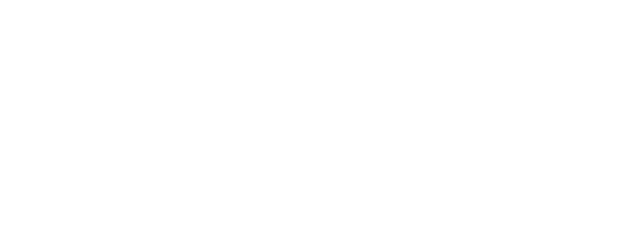
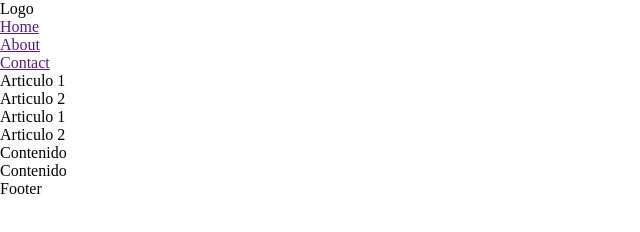
Before and after one commit to RicardoVeronica/semantic_html, a plain HTML site: page index.html in a window 1280 px wide. Shown: the whole page, without its empty margins (0-640 px from the left). Drawn offline with Linux system fonts and the light colour scheme.

Commit message:
update master.css master.js and index.html

```diff
--- a/assets/css/master.css
+++ b/assets/css/master.css
@@ -1,7 +1,6 @@
-/* div { */
-/*     background: orange; */
-/* } */
-
-/* span, img { */
-/*     background: yellow; */
-/* } */
+/* Reset de pagina */
+*, *::after, *::before {
+  box-sizing: border-box;
+  margin: 0;
+  padding: 0;
+}
--- a/assets/js/master.js
+++ b/assets/js/master.js
@@ -0,0 +1 @@
+console.log("Hello world");
--- a/index.html
+++ b/index.html
@@ -4,7 +4,7 @@
         <meta charset="UTF-8" />
         <meta name="viewport" content="width=device-width, initial-scale=1" />
         <title>Titulo del documento entre 60 y 70 caracteres</title>
-        <meta name="author" content="SetCain">
+        <meta name="author" content="Ricardo Veronica">
         <meta name="description" content="entre 155 y 160 caracteres">
         <link rel="stylesheet" href="assets/css/master.css">
         <link rel="shortcut" type="image/x-icon" href="img/favicon.ico">
@@ -28,9 +28,50 @@
 
         <div>La Naturaleza del <b>DIV</b> es <b>BLOCK</b> (Cubre todo el ancho de toda la pantalla)</div>
         <span>La Naturaleza del <b>SPAN</b> es <b>INLINE</b> (Cubre lo ancho de su contenido)</span>
+        <img src="#" alt="explica la imagen" title="se muestra al pasar el mouse"/>
+        -->
 
-        <img src="#" alt="explica la imagen" title="al pasar el mouse"/>
-        -->
+        <!-- Encabezado -->
+        <header>
+          <!-- Logo -->
+          <div>Logo</div>
+
+          <!-- Nevegacion -->
+          <div>
+            <nav>
+              <ul>
+                <li><a href="">Home</a></li>
+                <li><a href="">About</a></li>
+                <li><a href="">Contact</a></li>
+              </ul>
+            </nav>
+          </div>
+        </header>
+
+        <!-- Contenido principal -->
+        <main>
+          <!-- Seccion -->
+          <section>
+            <article>Articulo 1</article>
+            <article>Articulo 2</article>
+          </section>
+
+          <!-- Seccion -->
+          <section>
+            <article>Articulo 1</article>
+            <article>Articulo 2</article>
+          </section>
+
+          <!-- Aside de la pagina -->
+          <aside>
+            <div>Contenido</div>
+            <div>Contenido</div>
+          </aside>
+        </main>
+
+        <footer>
+          Footer
+        </footer>
 
         <!-- Javascript -->
         <script src="assets/js/master.js"></script>
```
